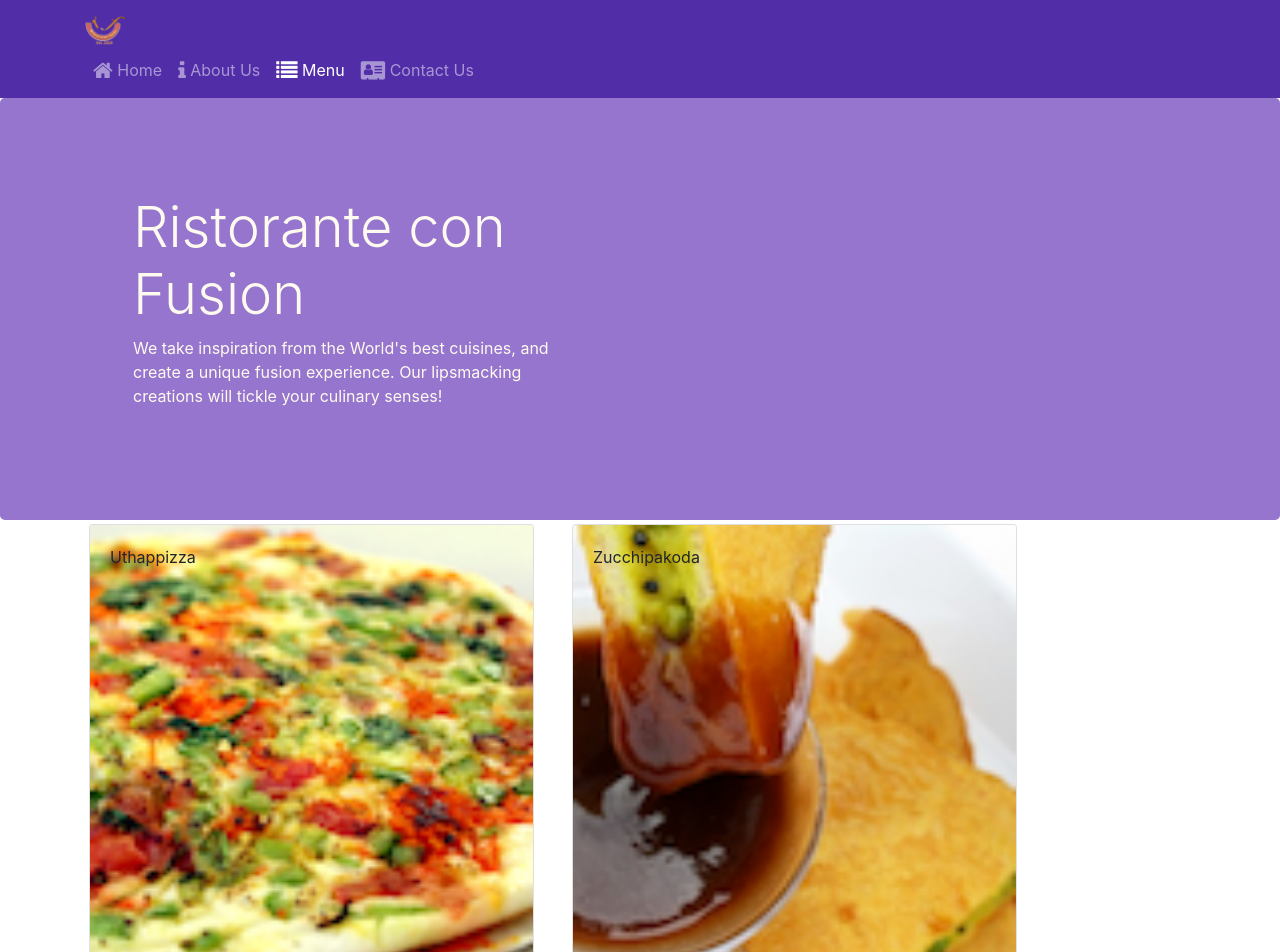
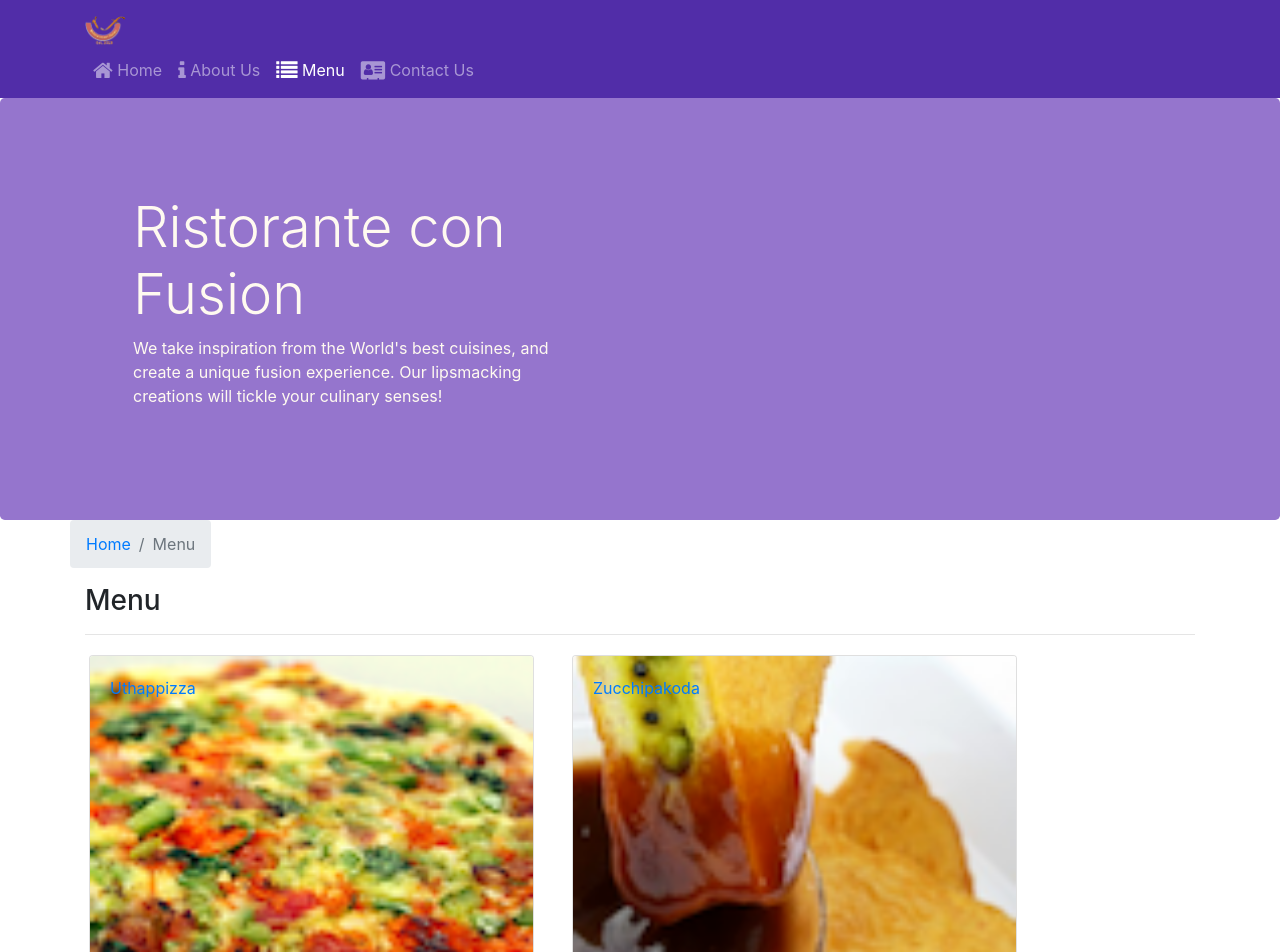
Before and after one commit to khanhptFx13510/git-test, a React (Create React App) app in the folder confusion/: page /menu in a window 1280 px wide. Shown: the top 952 px of the page. Built offline with nearby package versions, Linux system fonts and the light colour scheme.

Commit message:
Single Page Application Part 2

```diff
--- a/confusion/src/components/ContactComponent.js
+++ b/confusion/src/components/ContactComponent.js
@@ -1,8 +1,21 @@
 import React from 'react';
+import { Breadcrumb, BreadcrumbItem } from 'reactstrap';
+import { Link } from 'react-router-dom';
 
 function Contact(props) {
    return(
       <div className="container">
+         <div className="row">
+            <Breadcrumb>
+               <BreadcrumbItem><Link to="/home">Home</Link></BreadcrumbItem>
+               <BreadcrumbItem active>Contact Us</BreadcrumbItem>
+            </Breadcrumb>
+            <div className="col-12">
+               <h3>Contact Us</h3>
+               <hr />
+            </div>
+         </div>
+
          <div className="row row-content">
             <div className="col-12">
                <h3>Location Information</h3>
--- a/confusion/src/components/DishDetailComponent.js
+++ b/confusion/src/components/DishDetailComponent.js
@@ -1,6 +1,6 @@
 import React from 'react';
-import { Card , CardBody , CardText , CardTitle,  CardImg } from 'reactstrap';
-
+import { Card , CardBody , CardText , CardTitle,  CardImg , Breadcrumb , BreadcrumbItem} from 'reactstrap';
+import { Link } from 'react-router-dom';
 
 
    function RenderDish({dish}) {
@@ -49,8 +49,20 @@
          return (
             <div className="container">
                <div className="row">
+                  <Breadcrumb>
+                     <BreadcrumbItem><Link to="/home">Home</Link></BreadcrumbItem>
+                     <BreadcrumbItem><Link to="/menu">Menu</Link></BreadcrumbItem>
+                     <BreadcrumbItem active>{props.dish.name}</BreadcrumbItem>
+                  </Breadcrumb>
+
+                  <div className="col-12">
+                     <h3>{props.dish.name}</h3>
+                     <hr />
+                  </div>
+               </div>
+               <div className="row">
                   <RenderDish dish={props.dish} />
-                  <RenderComments comments = {props.dish.comments} />
+                  <RenderComments comments = {props.comments} />
                </div>
             </div>
 
--- a/confusion/src/components/MainComponent.js
+++ b/confusion/src/components/MainComponent.js
@@ -22,9 +22,6 @@
       }
    };
 
-   onDishSelect(dishId){
-      this.setState((selectedDish, dishId) =>{selectedDish += dishId});
-   };
    render() {
       const HomePage = () => {
          return(
@@ -34,12 +31,21 @@
              />
          );
       }
+      const DishWithId = ({match}) => {
+         return(
+            <DishDetail
+               dish = {this.state.dishes.filter((dish) => dish.id === parseInt(match.params.dishId))[0]}
+               comments={this.state.comments.filter((comment) => comment.dishId === parseInt(match.params.dishId,10))}
+            />
+         )
+      }
       return (
          <div>
             <Header />
             <Switch>
                <Route path='/home' component={HomePage} />
                <Route exact path='/menu' component={() => <Menu dishes={this.state.dishes} />} />
+               <Route path='/menu/:dishId' component={DishWithId} />
                <Route exact path='/contactus' component={Contact} />
                <Redirect to="/home" />
             </Switch>
--- a/confusion/src/components/MenuComponent.js
+++ b/confusion/src/components/MenuComponent.js
@@ -1,15 +1,19 @@
 import React from "react";
-import { Card, CardImg, CardTitle , CardImgOverlay , CardText , CardBody} from 'reactstrap';
+import { Card, CardImg, CardImgOverlay, CardTitle, Breadcrumb, BreadcrumbItem } from 'reactstrap';
+import { Link } from 'react-router-dom';
 
    function RenderMenuItem ({dish , onClick}) {
       return (
-         <Card key={dish.id} onClick={() => onClick(dish.id)}>
-            <CardImg src={dish.image} width="100%" alt={dish.name} />
-            <CardImgOverlay>
-               <CardTitle>{dish.name}</CardTitle>
-            </CardImgOverlay>
+         <Card>
+            <Link to={`/menu/${dish.id}`}>
+               <CardImg src={dish.image} width="100%" alt={dish.name} />
+               <CardImgOverlay>
+                  <CardTitle>{dish.name}</CardTitle>
+               </CardImgOverlay>
+            </Link>
          </Card>
       );
+
    }
 
    const Menu = (props) => {
@@ -24,6 +28,16 @@
       return(
          <div className="container">
             <div className="row">
+               <Breadcrumb>
+                  <BreadcrumbItem><Link to="/home">Home</Link></BreadcrumbItem>
+                  <BreadcrumbItem active>Menu</BreadcrumbItem>
+               </Breadcrumb>
+               <div className="col-12">
+                  <h3>Menu</h3>
+                  <hr />
+               </div>
+            </div>
+            <div className="row">
                {menu}
             </div>
          </div>
```
